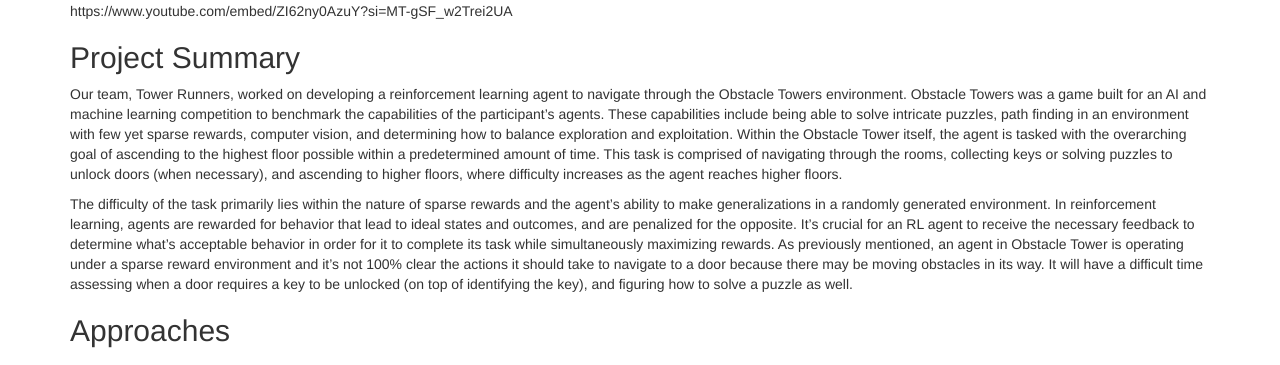
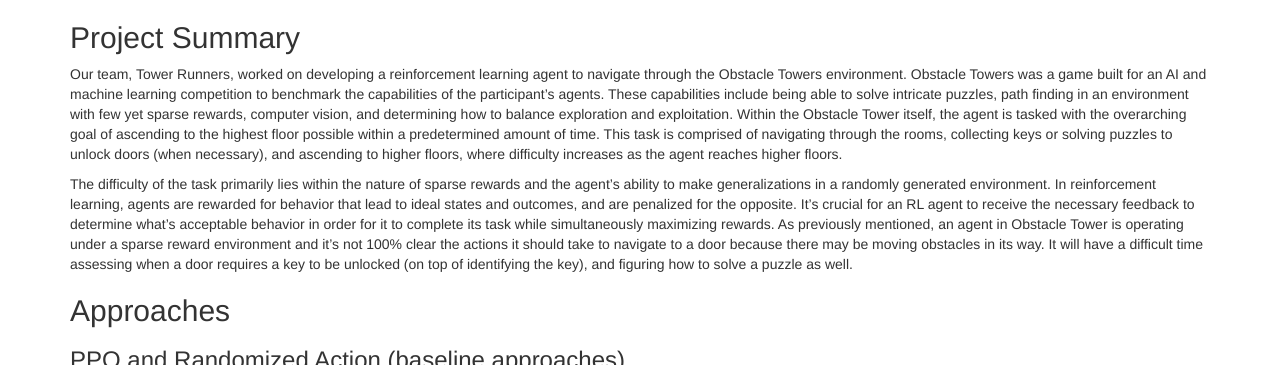
Before and after one commit to avinashduggal/TowerRunners, a Jekyll site: the page built from docs/final.md, in a window 1280 px wide and 900 px high, cut to the strip 535-900 px from the top of the window. Built offline with Jekyll 4.4.1, drawn with Linux system fonts in a browser that asks for light colours; part of the change alters nothing that is shown.

Commit message:
Update final.md

```diff
--- a/docs/final.md
+++ b/docs/final.md
@@ -5,8 +5,6 @@ title: Final Report
 
 ## Video
 <iframe width="560" height="315" src="https://www.youtube.com/embed/ZI62ny0AzuY?si=MT-gSF_w2Trei2UA" title="YouTube video player" frameborder="0" allow="accelerometer; autoplay; clipboard-write; encrypted-media; gyroscope; picture-in-picture; web-share" referrerpolicy="strict-origin-when-cross-origin" allowfullscreen></iframe>
-
-https://www.youtube.com/embed/ZI62ny0AzuY?si=MT-gSF_w2Trei2UA
 
 ## Project Summary
 Our team, Tower Runners, worked on developing a reinforcement learning agent to navigate through the Obstacle Towers environment. Obstacle Towers was a game built for an AI and machine learning competition to benchmark the capabilities of the participant's agents. These capabilities include being able to solve intricate puzzles, path finding in an environment with few yet sparse rewards, computer vision, and determining how to balance exploration and exploitation. Within the Obstacle Tower itself, the agent is tasked with the overarching goal of ascending to the highest floor possible within a predetermined amount of time. This task is comprised of navigating through the rooms, collecting keys or solving puzzles to unlock doors (when necessary), and ascending to higher floors, where difficulty increases as the agent reaches higher floors.
```
